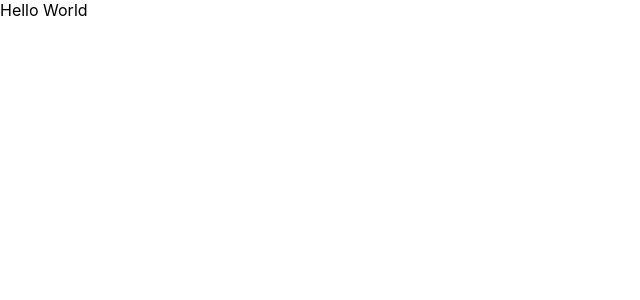
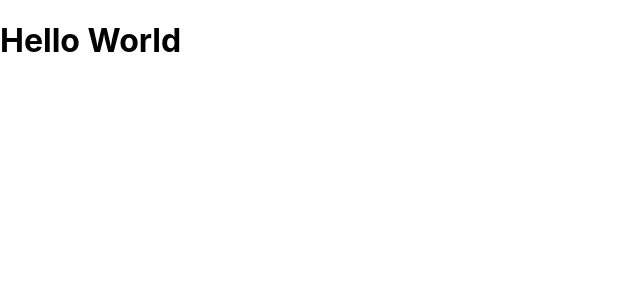
Before and after one commit to yasirnasir501/bootcamp-react-app, a React (Create React App) app: page / in a window 1280 px wide. Shown: the top 300 px of the page, without its empty margins (0-640 px from the left). Built offline with nearby package versions, Linux system fonts and the light colour scheme.

Commit message:
second time app.js updated

```diff
--- a/src/App.js
+++ b/src/App.js
@@ -5,7 +5,7 @@ import './App.css';
 function App() {
   return (
     <div>
-    Hello World
+    <h1>Hello World</h1>
     </div>
   );
 }
```
